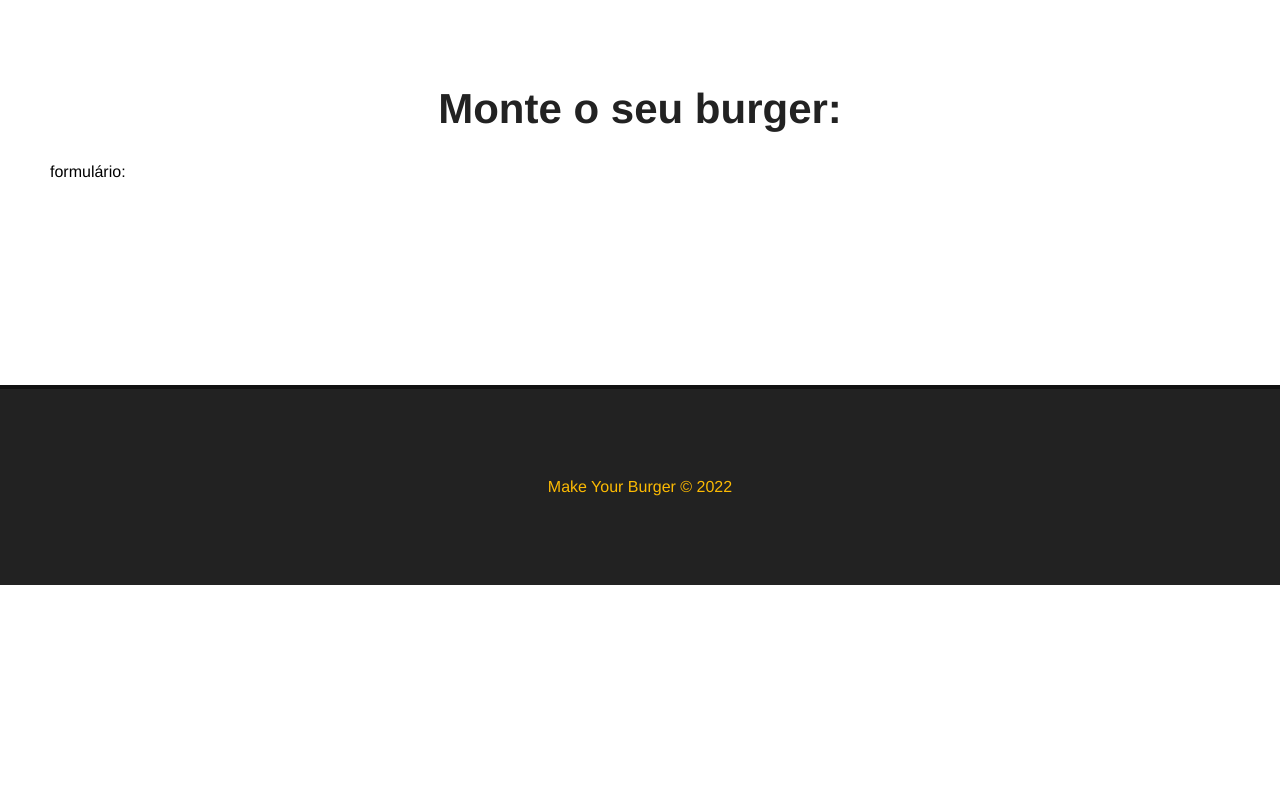
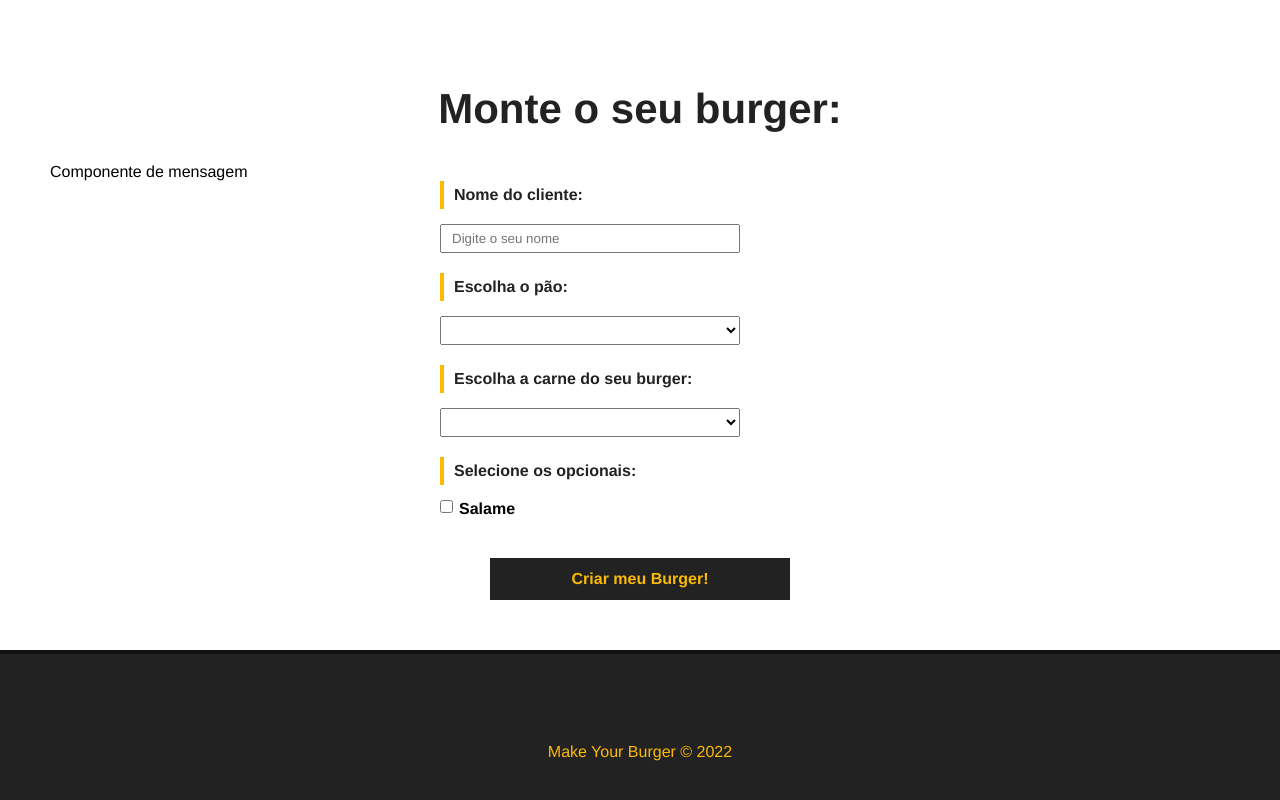
Before and after one commit to JLira/HamburgerDelivery, a Vue app: page / in a window 1280 px wide. Shown: the part 843-1643 px from the top of the page. Before the commit the page ends 1428 px from the top, so only its background shows below. Built offline with nearby package versions, Linux system fonts and the light colour scheme.

Commit message:
chore: Vue - Creating the registration form

```diff
--- /dev/null
+++ b/src/components/BurgerForm.vue
@@ -0,0 +1,118 @@
+<template>
+  <div>
+    <p>Componente de mensagem</p>
+    <div>
+      <form id="burger-form">
+        <div class="input-container">
+          <label for="nome">Nome do cliente:</label>
+          <input
+            type="text"
+            id="nome"
+            name="name"
+            v-model="nome"
+            placeholder="Digite o seu nome"
+          />
+        </div>
+        <div class="input-container">
+          <label for="pao">Escolha o pão:</label>
+          <select name="pao" id="pao" v-model="pao">
+            <option value="">Selecione o seu pão</option>
+            <option value="integral">Integral</option>
+          </select>
+        </div>
+        <div class="input-container">
+          <label for="carne">Escolha a carne do seu burger:</label>
+          <select name="carne" id="carne" v-model="carne">
+            <option value="">Selecione o tipo de carne</option>
+            <option value="maminha">Maminha</option>
+          </select>
+        </div>
+        <div id="opcionais-container" class="input-container">
+          <label id="opcionais-title" for="opcionais">Selecione os opcionais:</label>
+          <div class="checkbox-container">
+            <input type="checkbox" name="opcionais" v-model="opcionais" value="salame">
+            <span>Salame</span>
+          </div>
+        </div>
+        <div class="input-container">
+          <input type="submit" class="submit-btn" value="Criar meu Burger!">
+        </div>
+      </form>
+    </div>
+  </div>
+</template>
+
+<script>
+export default {
+  name: "BurgerForm",
+};
+</script>
+
+<style scoped>
+   #burger-form {
+     max-width: 400px;
+     margin: 0 auto;
+   }
+
+   .input-container {
+     display: flex;
+     flex-direction: column;
+     margin-bottom: 20px;
+   }
+
+   label {
+     font-weight: bold;
+     margin-bottom: 15px;
+     color: #222;
+     padding: 5px 10px;
+     border-left: 4px solid #FCBA03;
+   }
+
+   input, select {
+     padding: 5px 10px;
+     width: 300px;
+   }
+
+   #opcionais-container {
+     flex-direction: row;
+     flex-wrap: wrap;
+   }
+
+   #opcionais-title {
+     width: 100%;
+   }
+
+   .checkbox-container {
+     display: flex;
+     align-items: flex-start;
+     width: 50%;
+     margin-bottom: 20px;
+   }
+
+   .checkbox-container span,
+   .checkbox-container input {
+     width: auto;
+   }
+
+   .checkbox-container span {
+     margin-left: 6px;
+     font-weight: bold;
+   }
+
+   .submit-btn {
+     background-color: #222;
+     color: #FCBA03;
+     font-weight: bold;
+     border: 2px solid #222;
+     padding: 10px;
+     font-size: 16px;
+     margin: 0 auto;
+     cursor: pointer;
+     transition: .5s;
+   }
+
+   .submit-btn:hover{
+       background-color: transparent;
+       color: #222;
+   }
+</style>
--- a/src/views/Home.vue
+++ b/src/views/Home.vue
@@ -2,17 +2,19 @@
   <Banner />
   <div class="main-Container">
     <h1>Monte o seu burger:</h1>
-    <p>formulário:</p>
+    <BurgerForm />
   </div>
 </template>
 
 <script>
 import Banner from "../components/Banner.vue";
+import BurgerForm from "../components/BurgerForm.vue";
 
 export default {
    name: "Home",
    components: {
-     Banner
+     Banner,
+     BurgerForm
    }
 }
 </script>
```
